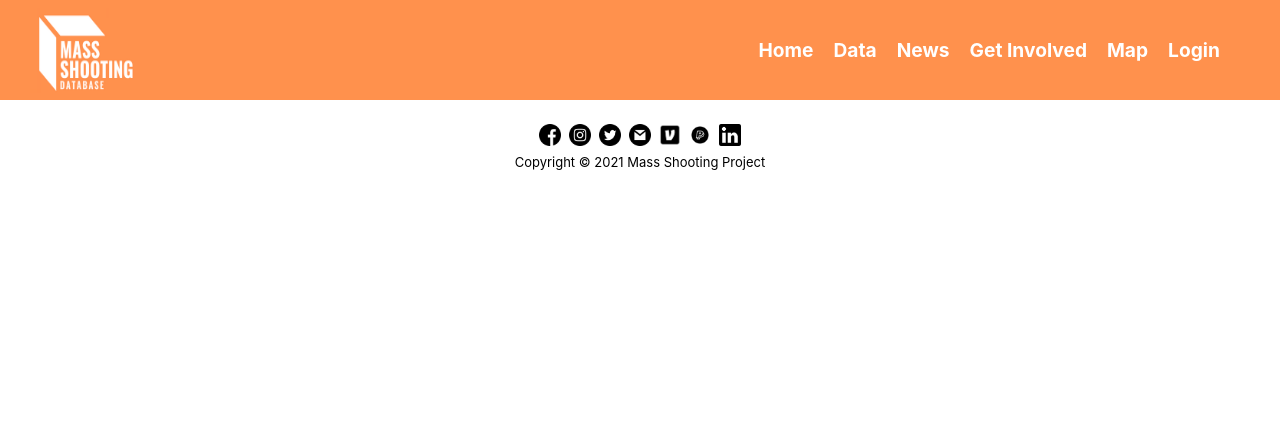
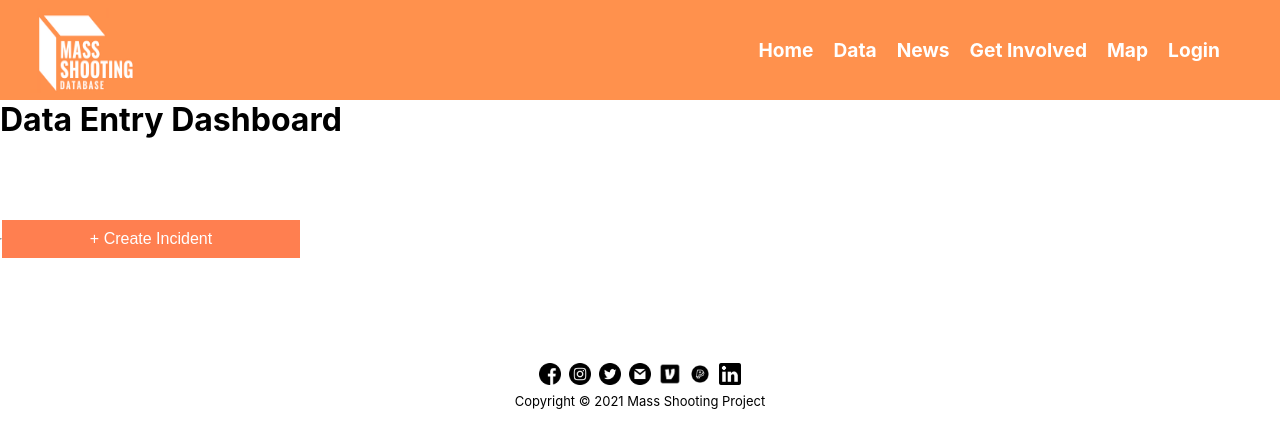
Before and after one commit to massshootingdatabase/MSDWebsite, a React (Create React App) app in the folder client/: page /dashboard in a window 1280 px wide. Shown: the top 448 px of the page. Built offline with nearby package versions, Linux system fonts and the light colour scheme.

Commit message:
added content to the dashboard page and route to create incident page

```diff
--- a/client/src/App.js
+++ b/client/src/App.js
@@ -10,6 +10,9 @@ import LoginScreen from './components/screens/LoginScreen';
 import RegisterScreen from './components/screens/RegisterScreen';
 import ForgotPasswordScreen from './components/screens/ForgotPasswordScreen';
 import ResetPasswordScreen from './components/screens/ResetPasswordScreen';
+import Dashboard from './components/entryScreens/Dashboard'; //data entry dashboard
+import CreateIncident from './components/entryScreens/CreateIncident';
+
 import Home from './Home';
 import News from './News';
 import Data from './Data';
@@ -33,6 +36,8 @@ function App() {
         <Route exact path="/register" component={RegisterScreen}/>
         <Route exact path="/forgotpassword" component={ForgotPasswordScreen}/>
         <Route exact path="/passwordreset/:resetToken" component={ResetPasswordScreen}/>
+        <Route exact path="/dashboard" component={Dashboard}/>
+        <Route exact path="/createincident" component={CreateIncident}/>
       </Switch>
     </Router>
     <Footer />
--- a/client/src/components/entryScreens/Dashboard.css
+++ b/client/src/components/entryScreens/Dashboard.css
@@ -0,0 +1,12 @@
+.dashboard-container {
+    display: flex;
+    justify-content: center;
+    align-items: center;
+    text-align: center;
+    height: 200px;
+    width: 300px;
+}
+
+.container hr {
+    width: 100%;
+}
--- a/client/src/components/entryScreens/Dashboard.js
+++ b/client/src/components/entryScreens/Dashboard.js
@@ -0,0 +1,39 @@
+import {useState, useEffect} from 'react';
+import axios from 'axios';
+import "./Dashboard.css";
+
+const Dashboard = ({history}) => {
+    const[error, setError] = useState("");
+    const[privateData, setPrivateData] = useState("");
+/*
+    useEffect(() => {
+        if(!localStorage.getItem("authToken")){
+            history.push("/")
+        }
+    }, [history] )
+*/
+
+    const incident = () => {
+        history.push("/createincident");
+    };
+
+    const logoutHandler = () => {
+        localStorage.removeItem("authToken");
+        history.push("/login");
+    };
+
+    return error ?(
+        <span className="error-message">{error}</span>
+    ) : (
+        <>
+        <h1 className='dashboard-title'> Data Entry Dashboard </h1>
+        <div className='dashboard-container'>
+            <hr></hr>
+            <button className='btn btn-primary' onClick={incident}>+ Create Incident</button>
+        </div>
+        </>
+
+    );
+};
+
+export default Dashboard;
```
Also changed, not shown: client/src/components/entryScreens/CreateIncident.css (added), client/src/components/entryScreens/CreateIncident.js (added).
